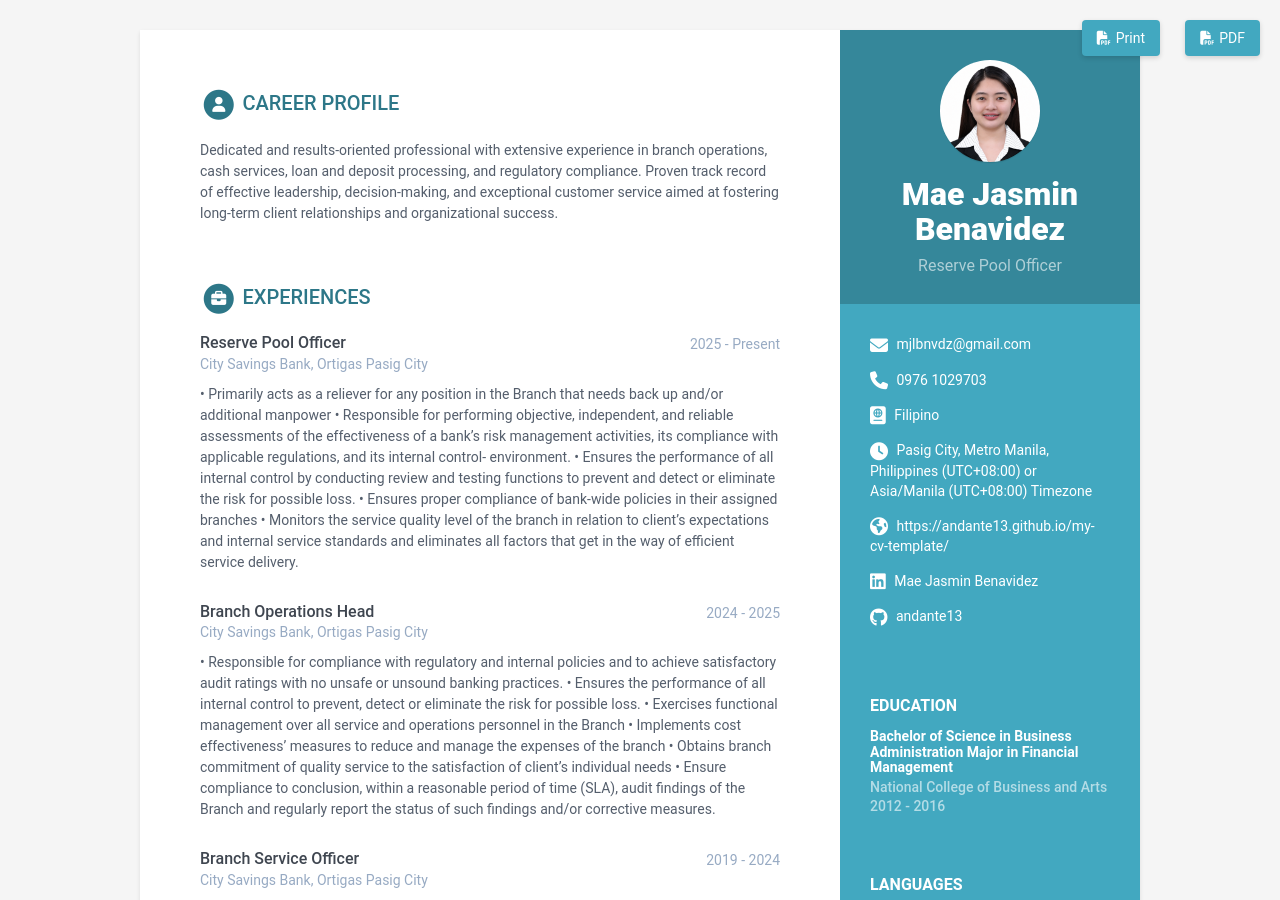
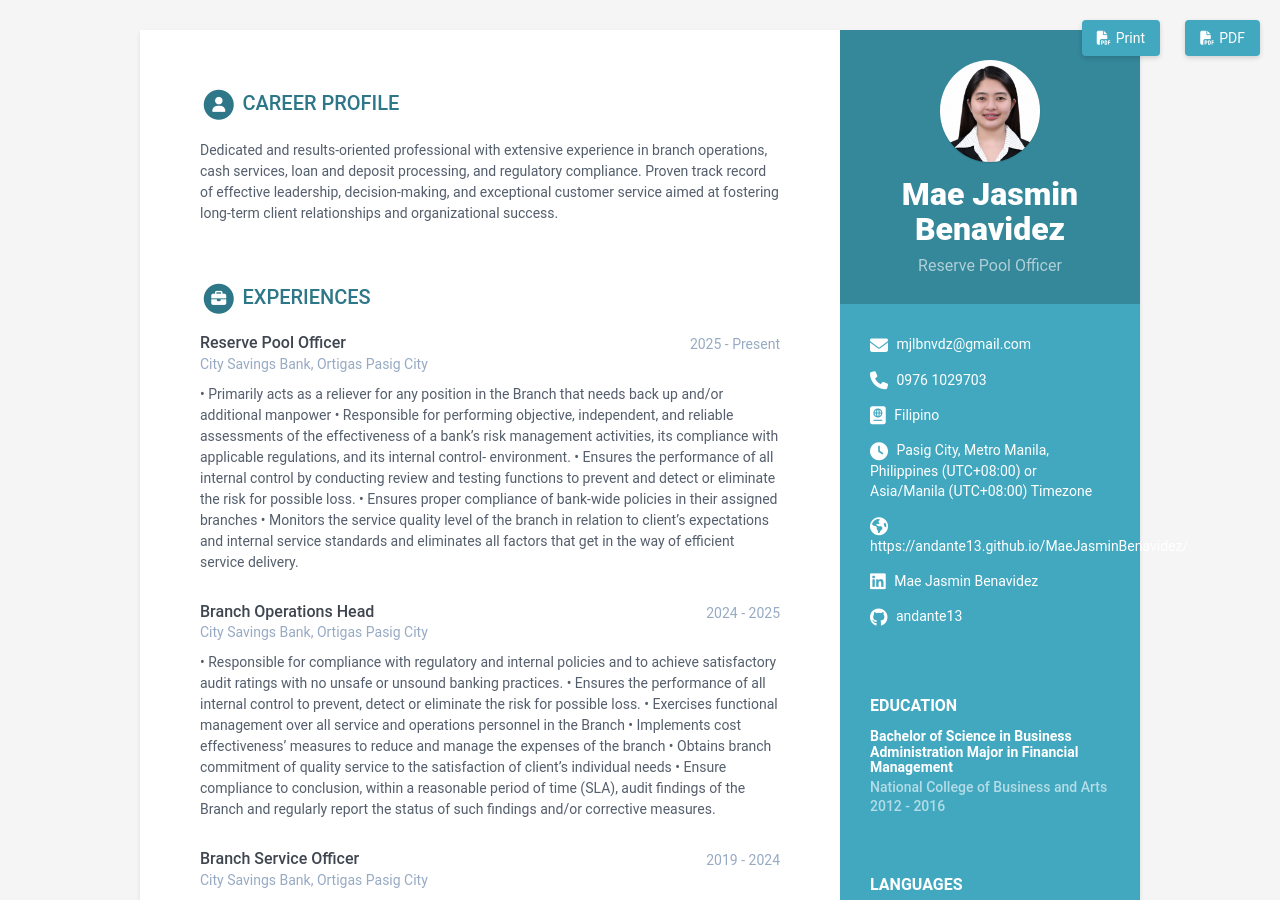
Before and after one commit to Andante13/mjlbnvdz, a Jekyll site: the page built from index.html, in a window 1280 px wide and 900 px high. Built offline with Jekyll 4.4.1, drawn with Linux system fonts in a browser that asks for light colours; part of the change alters nothing that is shown.

Commit message:
data.yml

```diff
--- a/_data/data.yml
+++ b/_data/data.yml
@@ -17,7 +17,7 @@ sidebar:
   phone: 0976 1029703
   timezone: Pasig City, Metro Manila, Philippines (UTC+08:00) or Asia/Manila (UTC+08:00) # Enter your timezone, e.g., America/Havana, Africa/Casablanca, America/North_Dakota/Center
   citizenship: Filipino
-  website: https://andante13.github.io/my-cv-template/ # Include the full website URL, including "http://" or "https://".
+  website: https://andante13.github.io/MaeJasminBenavidez/ # Include the full website URL, including "http://" or "https://".
   linkedin: Mae Jasmin Benavidez
   #xing:
   github: andante13
```
